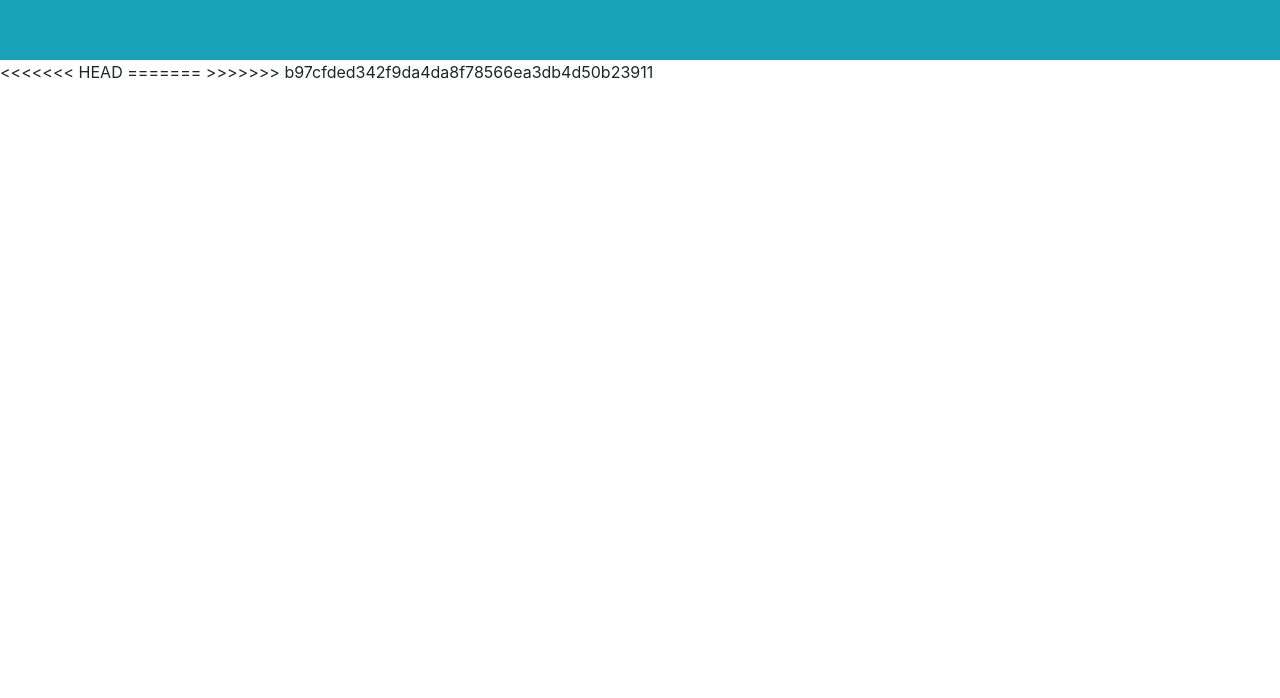
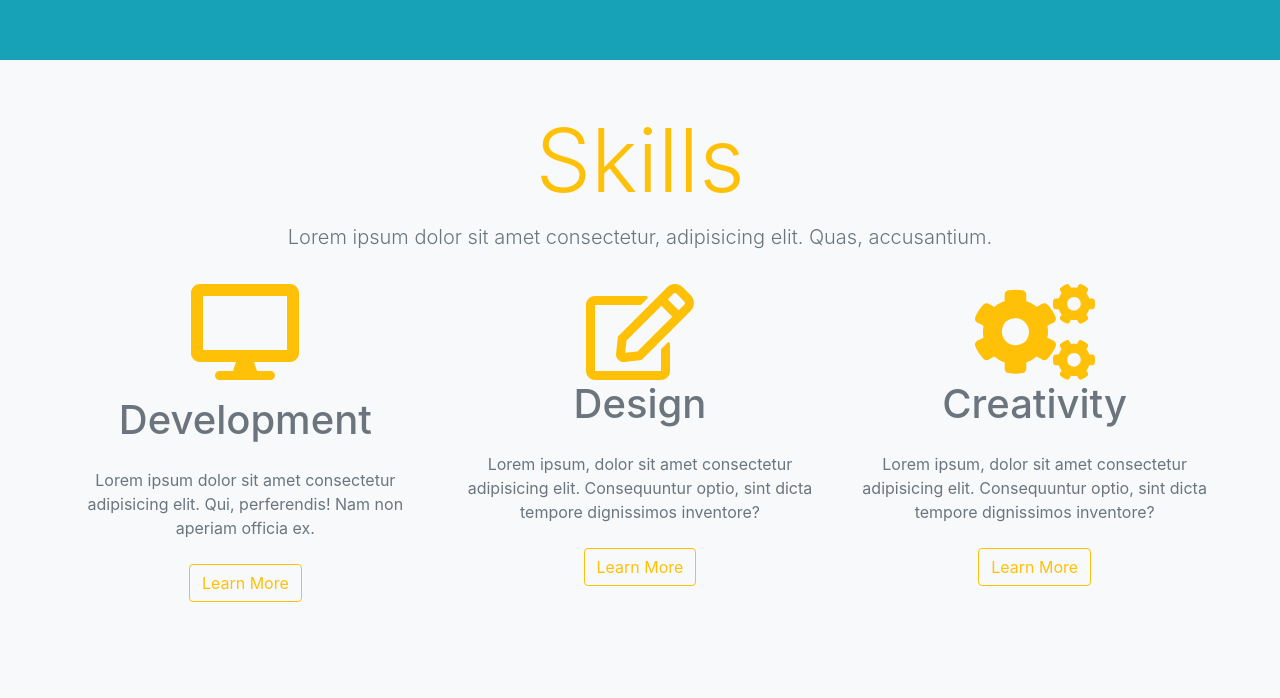
Before and after one commit to SmithWebDev/pure-bootstrap, a plain HTML site: page index.html in a window 1280 px wide. Shown: the part 740-1438 px from the top of the page. Before the commit the page ends 824 px from the top, so only its background shows below. Drawn offline with nearby package versions, Linux system fonts and the light colour scheme.

Commit message:
Skills Section Completed

```diff
--- a/index.html
+++ b/index.html
@@ -58,14 +58,41 @@
       </div>
     </div>
     <!-- End Banner -->
-<<<<<<< HEAD
 
     <!-- Skills -->
-
+      <section class="bg-light p-5">
+        <div class="container-fluid">
+          <!-- title -->
+          <div class="row">
+            <div class="col text-center mb-3">
+              <h1 class="text-warning display-2">Skills</h1>
+              <p class="lead text-secondary">Lorem ipsum dolor sit amet consectetur, adipisicing elit. Quas, accusantium.</p>
+            </div>
+          </div>
+          <!-- end of title -->
+          <div class="row text-center">
+            <div class="col-lg-4 col-sm-10 mx-auto mb-5">
+              <i class="fas fa-desktop fa-6x text-warning mb-3"></i>
+              <h1 class="text-secondary">Development</h1>
+              <p class="text-muted my-4">Lorem ipsum dolor sit amet consectetur adipisicing elit. Qui, perferendis! Nam non aperiam officia ex.</p>
+              <a href="#" class="btn btn-outline-warning">Learn More</a>
+            </div>
+            <div class="col-lg-4 col-sm-10 mx-auto mb-5">
+              <i class="far fa-edit fa-6x text-warning"></i>
+              <h1 class="text-secondary">Design</h1>
+              <p class="text-muted my-4">Lorem ipsum, dolor sit amet consectetur adipisicing elit. Consequuntur optio, sint dicta tempore dignissimos inventore?</p>
+              <a href="#" class="btn btn-outline-warning">Learn More</a>
+            </div>
+            <div class="col-lg-4 col-sm-10 mx-auto mb-5">
+              <i class="fas fa-cogs fa-6x text-warning"></i>
+              <h1 class="text-secondary">Creativity</h1>
+              <p class="text-muted my-4">Lorem ipsum, dolor sit amet consectetur adipisicing elit. Consequuntur optio, sint dicta tempore dignissimos inventore?</p>
+              <a href="#" class="btn btn-outline-warning">Learn More</a>
+            </div>
+          </div>
+        </div>
+      </section>
     <!-- End Skills -->
-=======
-
->>>>>>> b97cfded342f9da4da8f78566ea3db4d50b23911
 
     <!-- jQuery first, then Popper.js, then Bootstrap JS -->
     <script src="https://code.jquery.com/jquery-3.3.1.slim.min.js" integrity="sha384-q8i/X+965DzO0rT7abK41JStQIAqVgRVzpbzo5smXKp4YfRvH+8abtTE1Pi6jizo" crossorigin="anonymous"></script>
```
